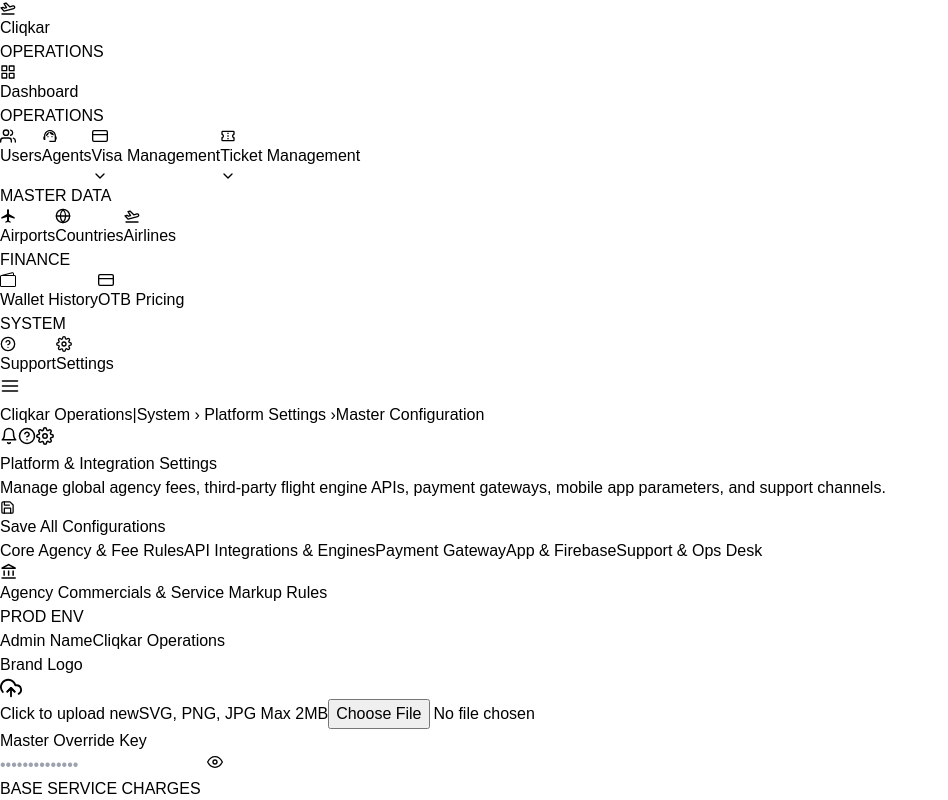
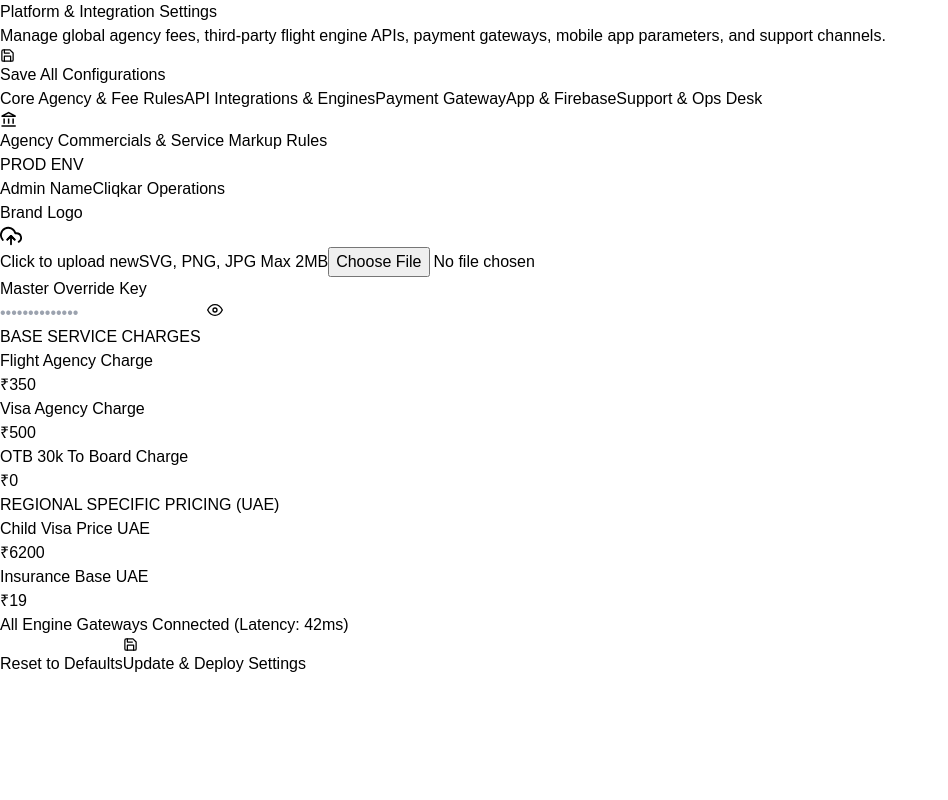
Before and after one commit to amanbankey/cliqkar-frontend, a React (Vite) app: page /admin/platform-settings in a window 1280 px wide. Shown: the top 800 px of the page, without its empty margins (0-948 px from the left). Built offline with nearby package versions, Linux system fonts and the light colour scheme.

Commit message:
modified

```diff
--- a/src/components/adminComponent/Sidebar.jsx
+++ b/src/components/adminComponent/Sidebar.jsx
@@ -60,7 +60,7 @@
           <button
             onClick={() => onNavigate("Agents")}
             className={`w-full flex items-center gap-2.5 px-3 py-2 rounded-lg text-sm mb-1 transition-colors
-            ${isActive("AgentDirectory") ? "bg-[#1E293B] text-white" : "text-gray-400 hover:bg-[#151F32]"}`}
+            ${isActive("Agents") ? "bg-[#1E293B] text-white" : "text-gray-400 hover:bg-[#151F32]"}`}
           >
             <MdSupportAgent className="text-base flex-shrink-0" />
             Agents
--- a/src/layouts/Navbar.jsx
+++ b/src/layouts/Navbar.jsx
@@ -25,7 +25,7 @@
   };
 
   const onDashboard = () => {
-    navigate("/admin-dashboard");
+    navigate("/dashboard");
     setMobileMenuOpen(false);
   };
 
--- a/src/pages/admin/Airline.jsx
+++ b/src/pages/admin/Airline.jsx
@@ -231,7 +231,7 @@
   };
 
   return (
-    <div className="p-4 sm:p-6 bg-gray-50 min-h-screen">
+    <div className="flex-1 min-w-0 min-h-screen bg-gray-50 p-4 sm:p-6 lg:p-8 overflow-y-auto">
       <div className="flex flex-col sm:flex-row sm:items-start sm:justify-between gap-4 mb-4">
         <div>
           <p className="text-xs text-gray-500 mb-1">
--- a/src/pages/admin/AirportDirectory.jsx
+++ b/src/pages/admin/AirportDirectory.jsx
@@ -226,7 +226,7 @@
   };
 
   return (
-    <div className="p-4 sm:p-6 bg-gray-50 min-h-screen">
+    <div className="flex-1 min-w-0 min-h-screen bg-gray-50 p-4 sm:p-6 lg:p-8 overflow-y-auto">
       <div className="flex flex-col sm:flex-row sm:items-start sm:justify-between gap-4 mb-4">
         <div>
           <p className="text-xs text-gray-500 mb-1">
--- a/src/pages/admin/AppliedOTB.jsx
+++ b/src/pages/admin/AppliedOTB.jsx
@@ -21,14 +21,14 @@
 } from "react-icons/fi";
 import { BsHourglassSplit } from "react-icons/bs";
 
-const navItems = [
+/*const navItems = [
   { label: "Dashboard", icon: FiGrid },
   { label: "Inventory", icon: FiPackage },
   { label: "OTB Status", icon: FiCheckSquare },
   { label: "Reservations", icon: FiUsers },
   { label: "Analytics", icon: FiBarChart2 },
   { label: "Settings", icon: FiSettings },
-];
+];*/
 
 const statCards = [
   { label: "TOTAL", value: 15, icon: FiGrid, iconColor: "text-gray-500", iconBg: "bg-gray-100", valueColor: "text-gray-900", border: "border-l-gray-300" },
@@ -145,8 +145,8 @@
   };
 
   return (
-    <div className="flex min-h-screen bg-gray-50">
-      <aside className="hidden lg:flex flex-col w-64 bg-white border-r border-gray-200 flex-shrink-0">
+    <div className="flex-1 min-w-0 min-h-screen bg-gray-50 p-4 sm:p-6 lg:p-8 overflow-y-auto">
+      {/*<aside className="hidden lg:flex flex-col w-64 bg-white border-r border-gray-200 flex-shrink-0">
         <div className="px-5 py-5">
           <p className="text-xl font-extrabold text-[#0B1120]">Cliqkar</p>
           <p className="text-[10px] font-semibold tracking-widest text-gray-400">OPS CONTROL</p>
@@ -171,9 +171,9 @@
             </button>
           ))}
         </nav>
-      </aside>
+      </aside>*/}
 
-      <main className="flex-1 min-w-0 overflow-y-auto p-4 sm:p-6">
+      <main className="flex-1 min-w-0 min-h-screen bg-gray-50 overflow-y-auto">
         <div className="flex flex-col sm:flex-row sm:items-start sm:justify-between gap-4 mb-4">
           <div>
             <p className="text-xs font-semibold tracking-wide text-gray-400 mb-1">
--- a/src/pages/admin/CustomerList.jsx
+++ b/src/pages/admin/CustomerList.jsx
@@ -117,7 +117,7 @@
   };
 
   return (
-    <div className="p-4 sm:p-6 bg-gray-50 min-h-screen">
+    <div className="flex-1 min-w-0 min-h-screen bg-gray-50 p-4 sm:p-6 lg:p-8 overflow-y-auto">
       <div className="flex flex-col sm:flex-row sm:items-start sm:justify-between gap-4 mb-4">
         <div>
           <p className="text-xs text-gray-500 mb-1">
--- a/src/pages/admin/Dashboard.jsx
+++ b/src/pages/admin/Dashboard.jsx
@@ -6,6 +6,13 @@
 import Sidebar from "../../components/adminComponent/Sidebar";
 import AgentDirectory from "./AgentDirectory";
 import GlobalVisaCatalog from "./GlobalVisaCatalog";
+import CustomerList from "./CustomerList";
+import AirportDirectory from "./AirportDirectory";
+import CountriesDirectory from "./GlobalCountries";
+import AirlineDirectory from "./Airline";
+import OTBPricingTariffs from "./OTBpricing";
+import SupportHelpdeskQueue from "./Support";
+import PlatformIntegrationSettings from "./PlatformIntegrationSettings";
 import VisaProductSpecification from "./VisaProductSpecification";
 import UpdateVisaProductRules from "./UpdateVisaProductRules";
 import UpdateVisaCharges from "./UpdateVisaCharge";
@@ -381,6 +388,30 @@
     {activeItem === "Visas List" && (
         <GlobalVisaCatalog />
     )}
+    {activeItem === "Users" && (
+  <CustomerList />
+)}
+{activeItem === "Airports" && (
+  <AirportDirectory />
+)}
+{activeItem === "Countries" && (
+  <CountriesDirectory />
+)}
+{activeItem === "Airlines" && (
+  <AirlineDirectory />
+)}
+{activeItem === "OTB Pricing" && (
+  <OTBPricingTariffs />
+)}
+{activeItem === "Support" && (
+  <SupportHelpdeskQueue />
+)}
+{activeItem === "Settings" && (
+  <PlatformIntegrationSettings />
+)}
+{activeItem === "Wallet History" && (
+  <TransactionHistoryPage />
+)}
 
     {/* <VisaProductSpecification/> */}
     {/* <UpdateVisaProductRules/> */}
--- a/src/pages/admin/GlobalCountries.jsx
+++ b/src/pages/admin/GlobalCountries.jsx
@@ -215,7 +215,7 @@
   };
 
   return (
-    <div className="p-4 sm:p-6 bg-gray-50 min-h-screen">
+    <div className="flex-1 min-w-0 min-h-screen bg-gray-50 p-4 sm:p-6 lg:p-8 overflow-y-auto">
       <div className="flex flex-col sm:flex-row sm:items-start sm:justify-between gap-4 mb-4">
         <div>
           <p className="text-xs text-gray-500 mb-1">
--- a/src/pages/admin/OTBpricing.jsx
+++ b/src/pages/admin/OTBpricing.jsx
@@ -173,7 +173,7 @@
   };
 
   return (
-    <div className="bg-gray-50 min-h-screen p-4 sm:p-6">
+    <div className="flex-1 min-w-0 min-h-screen bg-gray-50 p-4 sm:p-6 lg:p-8 overflow-y-auto">
       <div className="flex flex-col sm:flex-row sm:items-start sm:justify-between gap-4 mb-6">
         <div>
           <p className="text-xs text-gray-500 mb-1">
--- a/src/pages/admin/PlatformIntegrationSettings.jsx
+++ b/src/pages/admin/PlatformIntegrationSettings.jsx
@@ -10,7 +10,7 @@
   FiSave,
 } from "react-icons/fi";
 import { MdOutlineAccountBalance } from "react-icons/md";
-import Sidebar from "../../components/adminComponent/Sidebar";
+
 
 const tabs = [
   "Core Agency & Fee Rules",
@@ -76,45 +76,13 @@
   };
 
   return (
-    <div className="flex">
-      <Sidebar
-        activeItem={activeItem}
-        onNavigate={setActiveItem}
-        sidebarOpen={sidebarOpen}
-        setSidebarOpen={setSidebarOpen}
-      />
 
-      <main className="flex-1 min-w-0 min-h-screen bg-gray-50">
-        <div className="flex items-center justify-between gap-4 bg-white border-b border-gray-200 px-4 sm:px-6 py-3">
-          <div className="flex items-center gap-3 min-w-0">
-            <button onClick={() => setSidebarOpen(true)} className="lg:hidden text-gray-600 flex-shrink-0">
-              <FiMenu size={20} />
-            </button>
-            <div className="flex items-center gap-2 text-xs sm:text-sm truncate">
-              <span className="font-bold text-blue-600 whitespace-nowrap">Cliqkar Operations</span>
-              <span className="hidden sm:inline text-gray-300">|</span>
-              <span className="hidden sm:flex items-center gap-2 text-gray-400 truncate">
-                System <span>›</span> Platform Settings <span>›</span>
-                <span className="text-blue-600 font-medium">Master Configuration</span>
-              </span>
-            </div>
-          </div>
 
-          <div className="flex items-center gap-3 flex-shrink-0">
-            <button className="text-gray-400 hover:text-gray-600">
-              <FiBell size={18} />
-            </button>
-            <button className="text-gray-400 hover:text-gray-600">
-              <FiHelpCircle size={18} />
-            </button>
-            <button className="text-gray-400 hover:text-gray-600">
-              <FiSettings size={18} />
-            </button>
-            <div className="w-8 h-8 rounded-lg bg-[#0B1120]" />
-          </div>
-        </div>
 
-        <form onSubmit={handleSubmit} className="p-4 sm:p-6">
+      <main className="flex-1 min-w-0 min-h-screen bg-gray-50 overflow-y-auto">
+
+
+        <form onSubmit={handleSubmit} className="p-4 sm:p-6 lg:p-8">
           <div className="flex flex-col sm:flex-row sm:items-start sm:justify-between gap-4 mb-6">
             <div>
               <h1 className="text-xl sm:text-2xl font-extrabold text-gray-900">Platform & Integration Settings</h1>
@@ -314,7 +282,7 @@
           </div>
         </form>
       </main>
-    </div>
+
   );
 };
 
--- a/src/pages/admin/Support.jsx
+++ b/src/pages/admin/Support.jsx
@@ -210,7 +210,7 @@
   };
 
   return (
-    <div className="bg-gray-50 min-h-screen p-4 sm:p-6">
+    <div className="flex-1 min-w-0 min-h-screen bg-gray-50 p-4 sm:p-6 lg:p-8 overflow-y-auto">
       <div className="flex flex-col sm:flex-row sm:items-start sm:justify-between gap-4 mb-6">
         <div>
           <p className="text-xs text-gray-500 mb-1">
```
